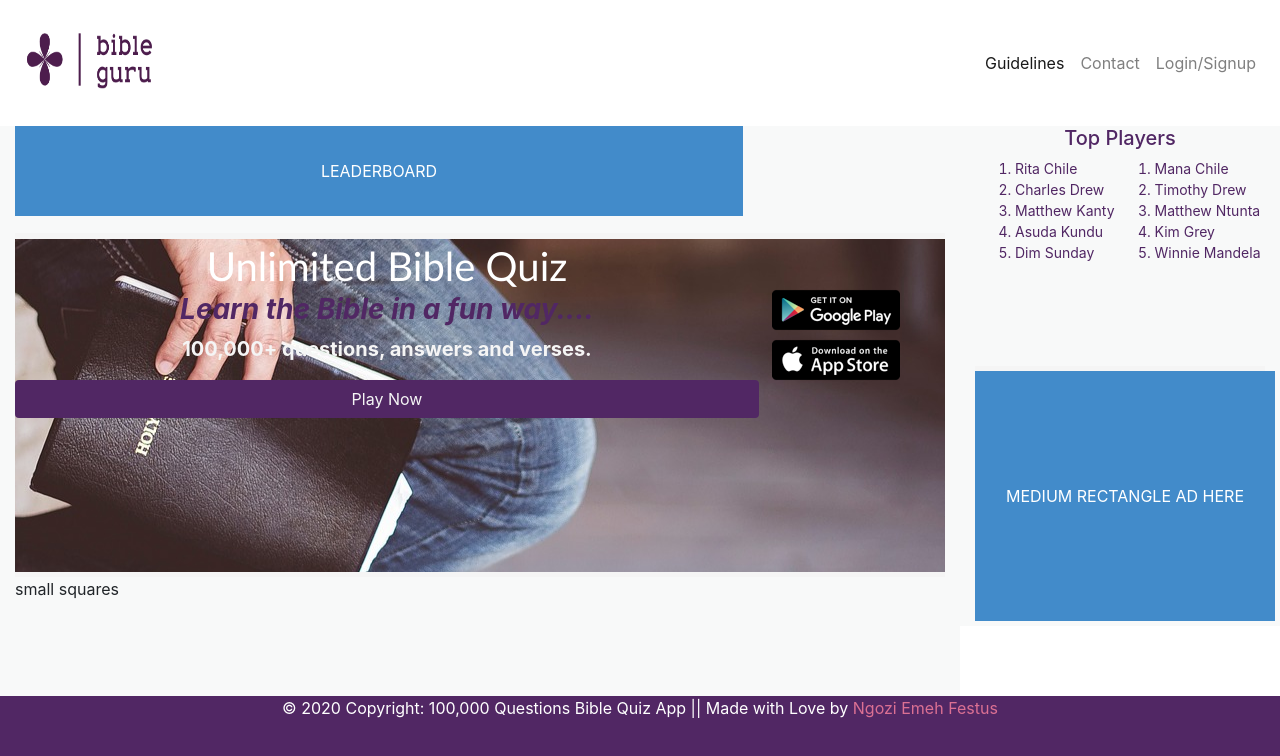
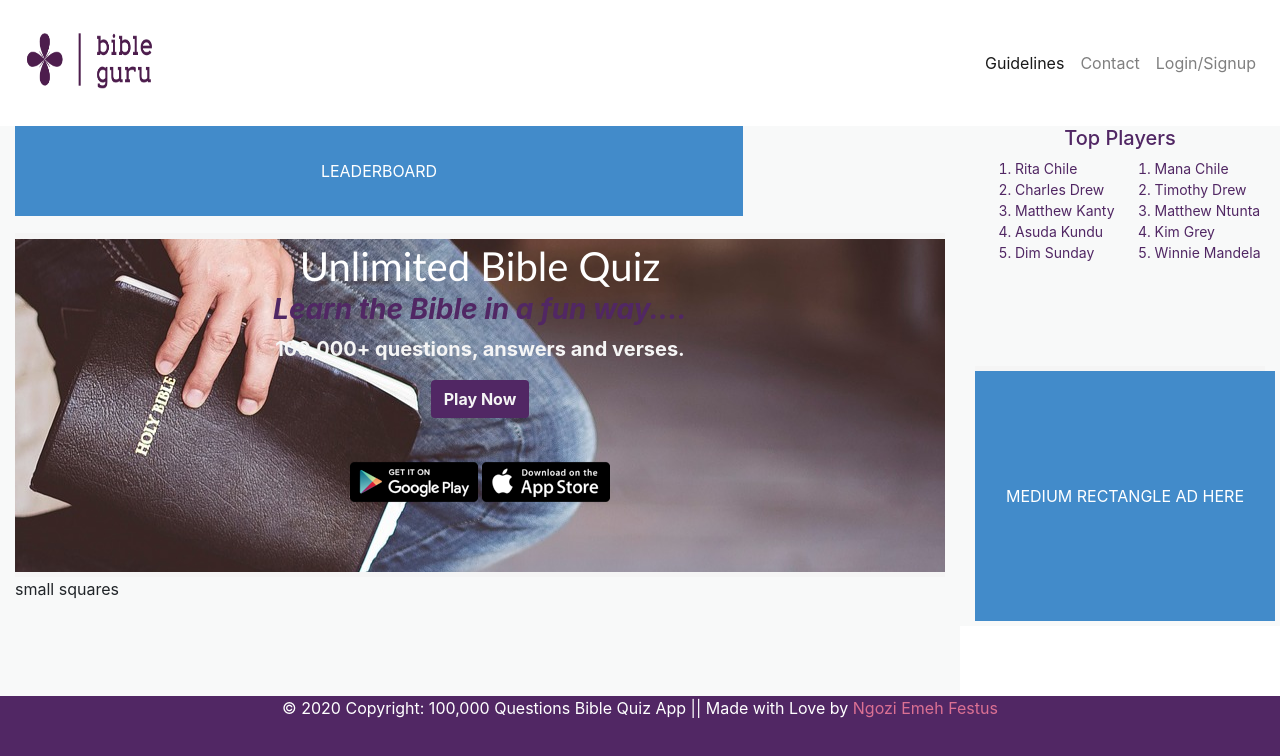
Before and after one commit to NgoziEmeh/Bible-quiz-web-app-frontend, an Angular app: page / in a window 1280 px wide. Shown: the top 756 px of the page. Built offline with nearby package versions, Linux system fonts and the light colour scheme.

Commit message:
home main area

```diff
--- a/src/app/home/home.component.css
+++ b/src/app/home/home.component.css
@@ -34,44 +34,45 @@
 .main-area{
     height: 56%;
     background: url('../../assets/bibleheader3.JPEG') center center no-repeat;
-    display: flex;
-    flex-direction: row;
+
 }
-.main-area-words{
-    width: 80%;
-}
-.app-buttons{
-    width: 20%;
-    align-items: center;
-}
-.app-buttons .btn{
-    height: 50px;
-    width: 120px;
-}
-.main-area-words h1{
+
+
+.main-area h1{
     color: white;
-    font-family: 'Gill Sans', 'Gill Sans MT', Calibri, 'Trebuchet MS', sans-serif;
+    font-family: 'Trebuchet MS', 'Lucida Sans Unicode', 'Lucida Grande', 'Lucida Sans', Arial, sans-serif;
     text-align: center;
     margin-bottom: 3px;
     margin-top: 3px;
 }
-.main-area-words h3{
+.main-area h3{
     text-align: center;
     color: #512764;
     font-style: italic;
     font-weight: bold;
 }
-.main-area-words p{
+.main-area p{
     color: whitesmoke;
     text-align: center;
     font-size: 20px;
     font-weight: bold;
 }
-.main-area-words .btn{
+.play-button-area{
+    text-align: center;
+}
+.main-area .btn{
     background: #512764;
     color: whitesmoke;
-    display:block;
-    margin: 0 auto;
+    font-weight: bold;
+    /* display:block;
+    margin: 0 auto; */
+
+}
+.app-buttons{
+    text-align: center;
+}
+.btn-app{
+    margin: 0 2px 0 2px;
 
 }
 /* Right area */
@@ -125,6 +126,14 @@ li{
     .mediumleaderboardside-holder{
         display: none;
     }
+    /* Main area */
+    .flex-container-left{
+        height: 900px;
+    }
+    .main-area{
+        height: 45%
+    }
+
 
 }
 /* Big mobile phones and tablets */
--- a/src/app/home/home.component.html
+++ b/src/app/home/home.component.html
@@ -19,17 +19,20 @@
                             </div>
                             <div class="space-in-between"></div>
                             <div class="main-area">
-                                <div class="main-area-words">
+
                                         <h1>Unlimited Bible Quiz</h1>
                                         <h3>Learn the Bible in a fun way.... </h3>
                                         <p>100,000+ questions, answers and verses.</p>
-                                        <a href="#" class="btn" >Play Now</a>
+                                        <div class="play-button-area">
+                                            <a href="#" class="btn" >Play Now</a>
+                                        </div>
 
-                                </div>
-                                <div class="app-buttons">
-                                    <a href="#" class="btn"> <img src="../../assets/googleplay.png" alt="Download Google app"></a>
-                                    <a href="#" class="btn"><img src="../../assets/iosstore.png" alt="Download IOS app"></a>
-                                </div>
+                                        <div class="app-buttons">
+                                            <a href="#" class="btn-app"> <img src="../../assets/googleplay.png" alt="Download Google app"></a>
+                                            <a href="#" class="btn-app"><img src="../../assets/iosstore.png" alt="Download IOS app"></a>
+                                        </div>
+
+
 
                             </div>
                             <div class="space-in-between"></div>
```
